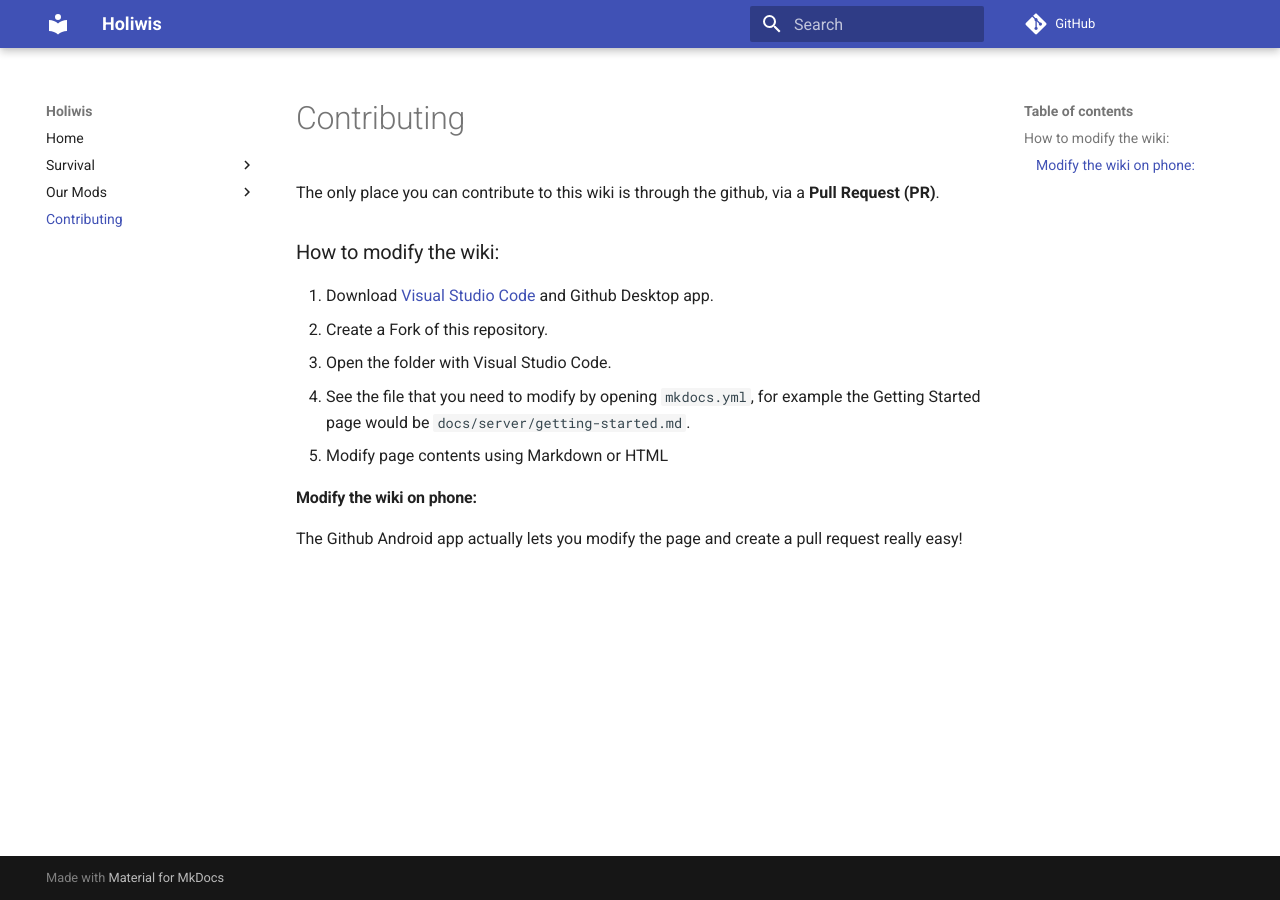
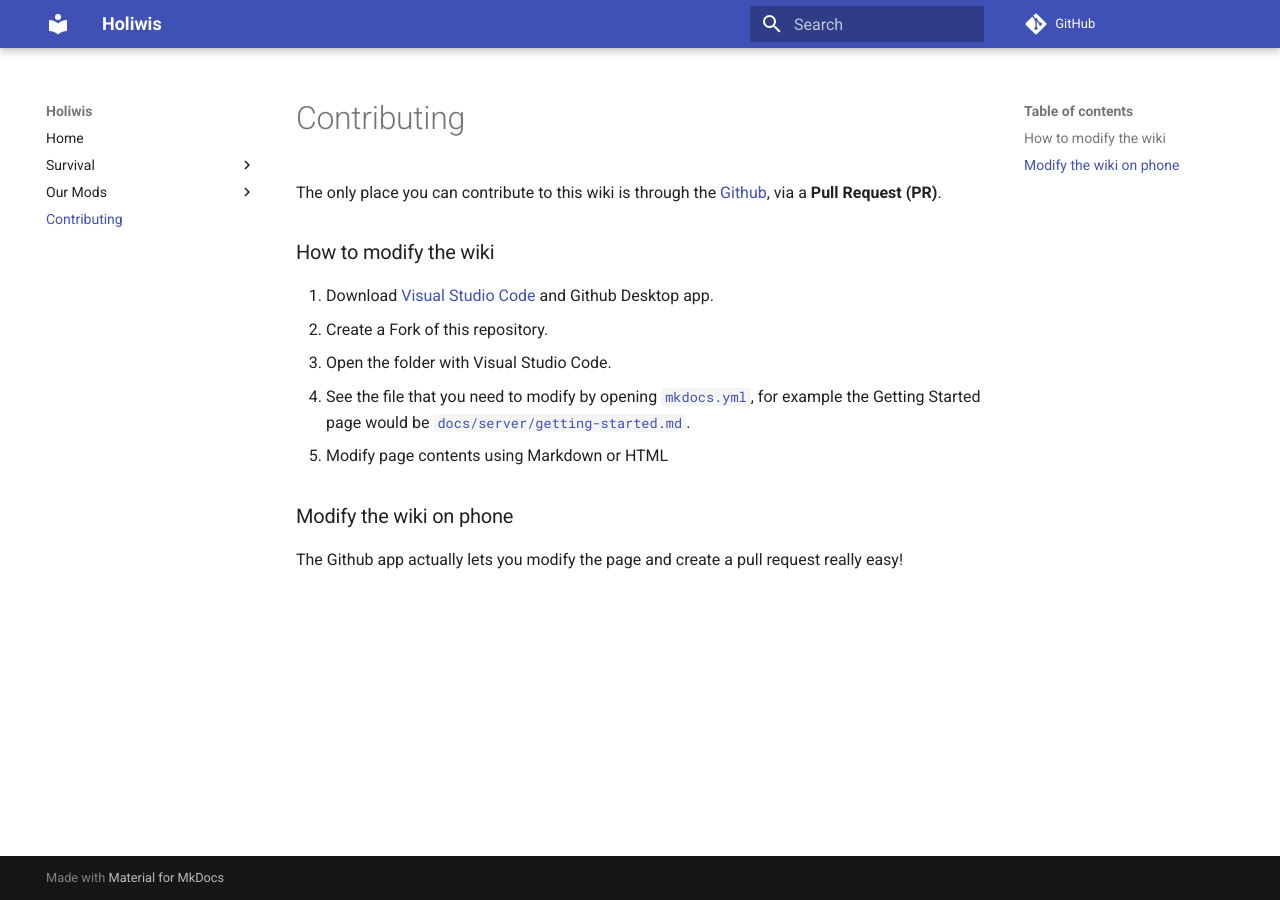
Before and after one commit to Kryeit/holiwis, an MkDocs documentation site: the page built from docs/contributing.md, in a window 1280 px wide. Built offline with MkDocs 1.6.1 and Material for MkDocs 9.7.7, drawn with Linux system fonts in a browser that asks for light colours; comment, search, counter and statistics services are not loaded.

```diff
--- a/docs/contributing.md
+++ b/docs/contributing.md
@@ -1,12 +1,12 @@
-The only place you can contribute to this wiki is through the github, via a **Pull Request (PR)**.
+The only place you can contribute to this wiki is through the [Github](https://github.com/Kryeit/holiwis), via a **Pull Request (PR)**.
 
-### How to modify the wiki:
+### How to modify the wiki
 
 1. Download [Visual Studio Code](https://code.visualstudio.com) and Github Desktop app.
 2. Create a Fork of this repository.
 3. Open the folder with Visual Studio Code.
-4. See the file that you need to modify by opening `mkdocs.yml`, for example the Getting Started page would be `docs/server/getting-started.md`.
+4. See the file that you need to modify by opening [`mkdocs.yml`](https://github.com/Kryeit/holiwis/blob/main/mkdocs.yml), for example the Getting Started page would be [`docs/server/getting-started.md`](https://github.com/Kryeit/holiwis/blob/main/docs/server/getting-started.md).
 5. Modify page contents using Markdown or HTML
 
-#### Modify the wiki on phone:
-The Github Android app actually lets you modify the page and create a pull request really easy!
+### Modify the wiki on phone
+The Github app actually lets you modify the page and create a pull request really easy!
--- a/mkdocs.yml
+++ b/mkdocs.yml
@@ -13,6 +13,7 @@ nav:
               - Commands: claims/commands.md
           - Specs: server/specs.md
   - Our Mods:
+      - About: homemade/about.md
       - Telepost: homemade/telepost.md
       - 'Create: Missions': homemade/missions.md
   - Contributing: contributing.md
```
Also changed, not shown: docs/homemade/about.md (added, +3 -0 lines), docs/server/getting-started.md (+4 -3 lines).
